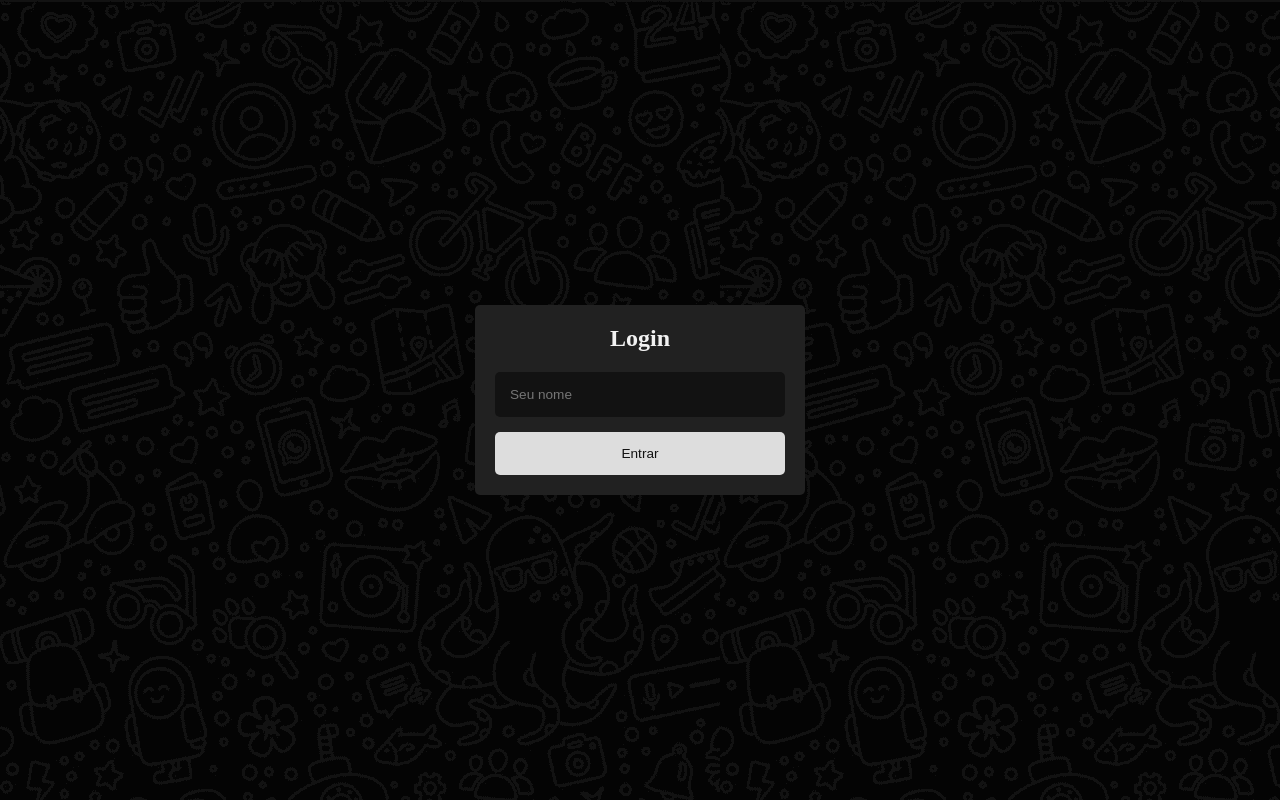
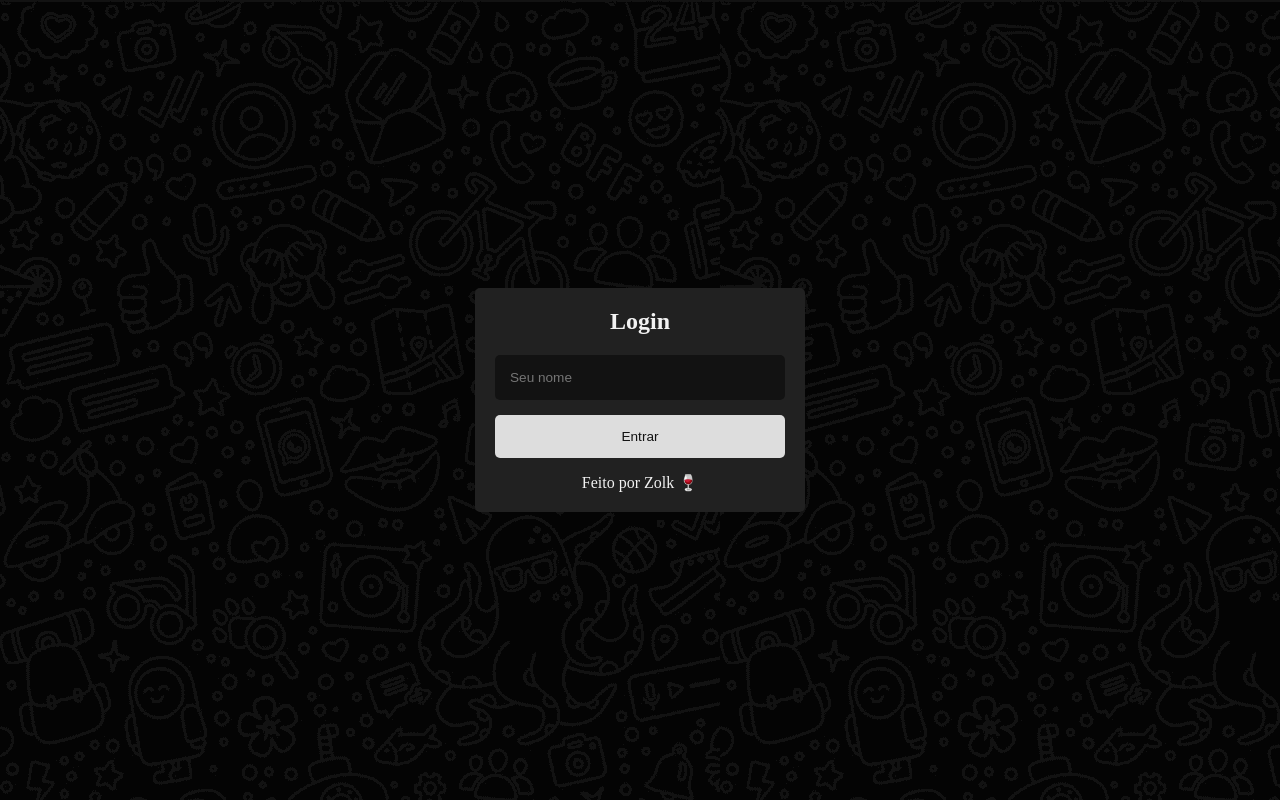
Before and after one commit to GabrielZolk/zapzap, a plain HTML site: page frontend/index.html in a window 1280 px wide. Drawn offline with nearby package versions, Linux system fonts and the light colour scheme.

Commit message:
add zolkmark

```diff
--- a/frontend/index.html
+++ b/frontend/index.html
@@ -16,6 +16,7 @@
       <form class="login__form">
         <input type="text" class="login__input" placeholder="Seu nome" required />
         <button type="submit" class="login__button">Entrar</button>
+        <div style="text-align: center;">Feito por Zolk 🍷</div>
       </form>
     </section>
     <section class="chat">
@@ -27,6 +28,7 @@
             </div> -->
         </section>
       <form class="chat__form">
+        <div style="text-align: center;">Feito por Zolk 🍷</div>
         <input type="text" class="chat__input" placeholder="Digite uma mensagem" required />
         <button type="submit" class="chat__button">
           <span class="material-symbols-outlined">
```
